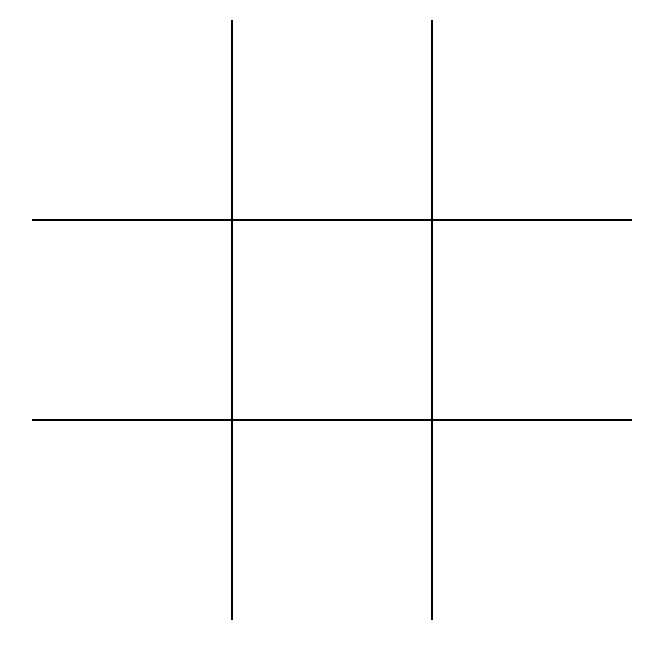
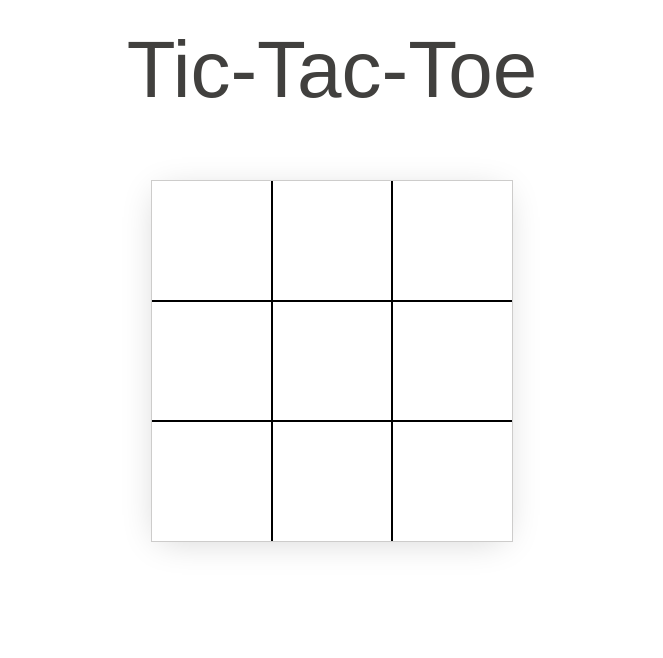
Before and after one commit to quyanna/tic-tac-toe, a website: page index.html in a window 1280 px wide. Shown: the whole page, without its empty margins (308-971 px from the left). Drawn offline with nearby package versions, Linux system fonts and the light colour scheme; a web font is replaced by a local one.

Commit message:
Add header and game board styling

```diff
--- a/index.html
+++ b/index.html
@@ -18,8 +18,11 @@
     <script src="scripts.js" defer></script>
   </head>
   <body>
+    <div class="header">
+      <h1>Tic-Tac-Toe</h1>
+    </div>
     <div class="game-wrapper">
-      <div class="game-board">
+      <div class="game-board paper">
         <div data-row="1" data-col="1"></div>
         <div data-row="1" data-col="2"></div>
         <div data-row="1" data-col="3"></div>
--- a/styles.css
+++ b/styles.css
@@ -81,10 +81,20 @@ h6 {
   --body-font: "Neucha", cursive;
 }
 
+.header {
+  display: flex;
+  justify-content: center;
+}
+
+h1 {
+  margin: 10px 0;
+  font-size: 4em;
+}
+
 .game-wrapper {
   display: flex;
   justify-content: center;
-  padding-top: 20px;
+  padding: 1rem;
 }
 .game-board {
   align-items: center;
@@ -93,11 +103,12 @@ h6 {
   grid-template-rows: 1fr 1fr 1fr;
   grid-template-columns: auto auto auto;
   gap: 0px;
+  padding: 0;
 }
 
 .game-board > div {
-  min-width: 200px;
-  min-height: 200px;
+  min-width: 6rem;
+  min-height: 6rem;
   border: 1px solid black;
   display: flex;
   justify-content: center;
```
